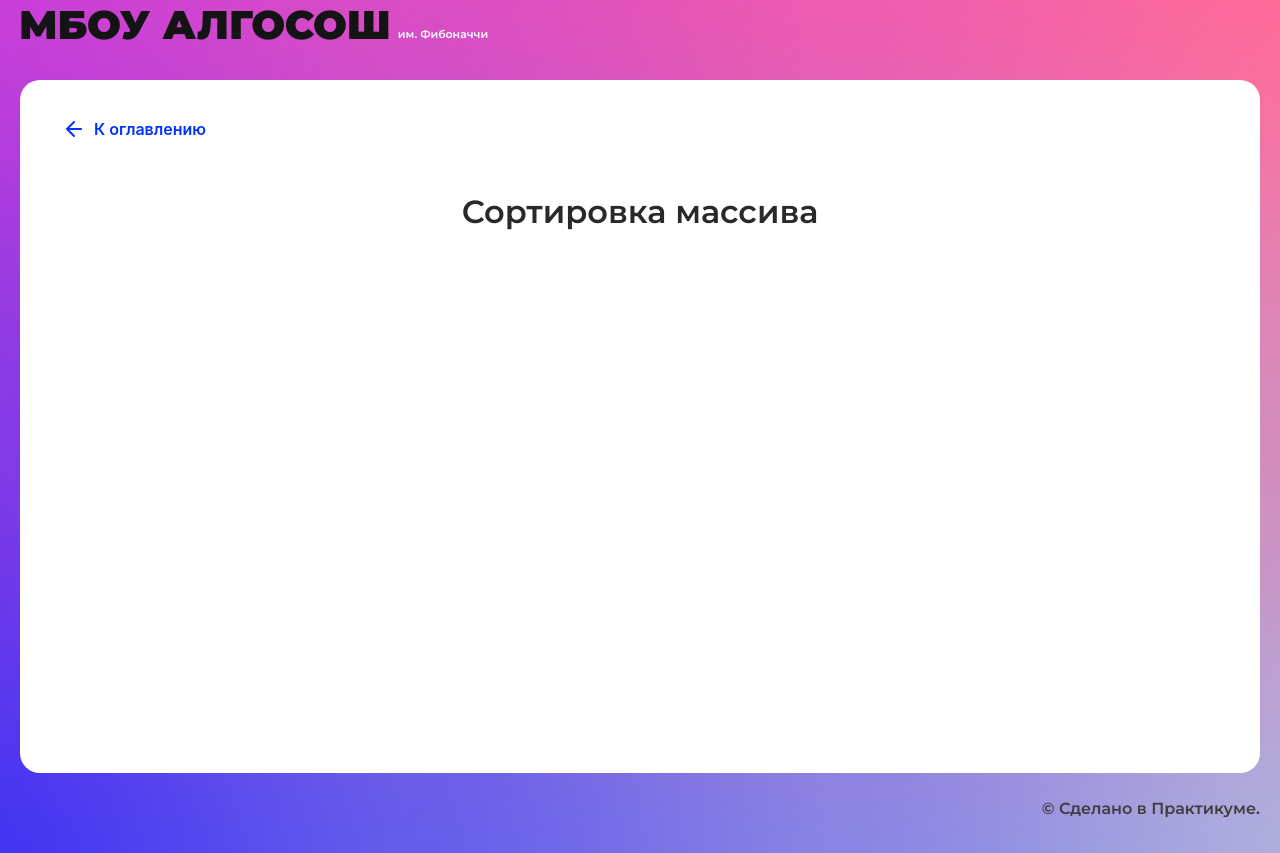
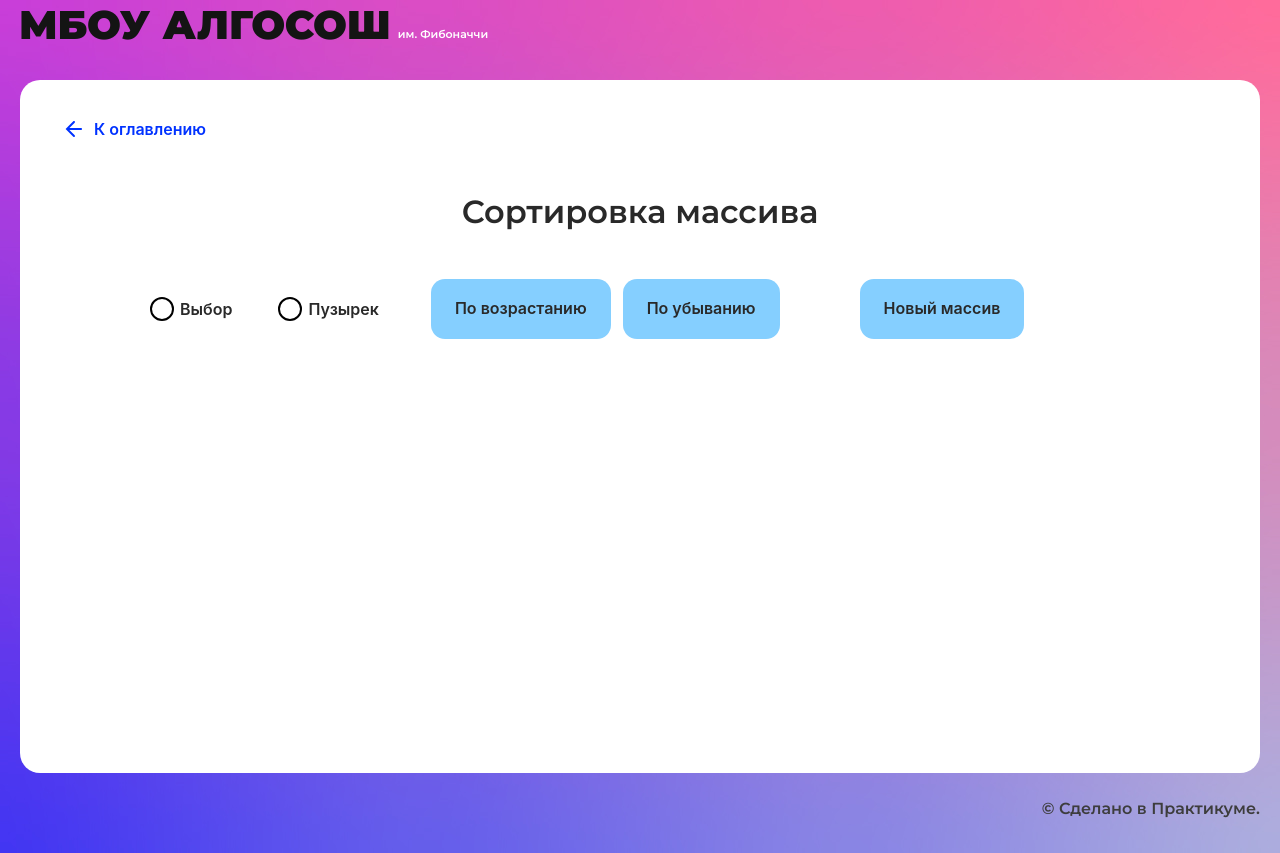
Before and after one commit to Kinerma/algoritms, a React (Create React App) app: page /sorting in a window 1280 px wide. Built offline with nearby package versions, Linux system fonts and the light colour scheme.

Commit message:
Сортировка - верстка кнопок

```diff
--- /dev/null
+++ b/src/components/sorting-page/sorting-page.module.css
@@ -0,0 +1,18 @@
+.form {
+    display: flex;
+    width: 980px;
+    margin: auto;
+    align-items: center;
+}
+
+.radio {
+    display: flex;
+    gap: 46px;
+}
+
+.button {
+    display: flex;
+    gap: 12px;
+    margin-left: 52px;
+    margin-right: 80px;
+}
--- a/src/components/sorting-page/sorting-page.tsx
+++ b/src/components/sorting-page/sorting-page.tsx
@@ -1,10 +1,30 @@
-import React from "react";
+import React, {useEffect, useState} from "react";
+import sortingStyle from './sorting-page.module.css'
 import { SolutionLayout } from "../ui/solution-layout/solution-layout";
+import {ElementStates} from "../../types/element-states";
+import {Button} from "../ui/button/button";
+import {Column} from "../ui/column/column";
+import {RadioInput} from "../ui/radio-input/radio-input";
+import {DELAY_IN_MS} from "../../constants/delays";
 
 export const SortingPage: React.FC = () => {
   return (
     <SolutionLayout title="Сортировка массива">
-
+       <form className={sortingStyle.form}>
+          <div className={sortingStyle.radio}>
+            <RadioInput label="Выбор"
+                      value='sorting'
+                      />
+            <RadioInput label='Пузырек'
+                      value='bubble' />
+          </div>
+          <div className={sortingStyle.button}>
+            <Button text='По возрастанию' />
+            <Button text='По убыванию' />
+          </div>
+          <Button text='Новый массив'
+                  type='submit' />
+       </form>
     </SolutionLayout>
   );
 };
```
